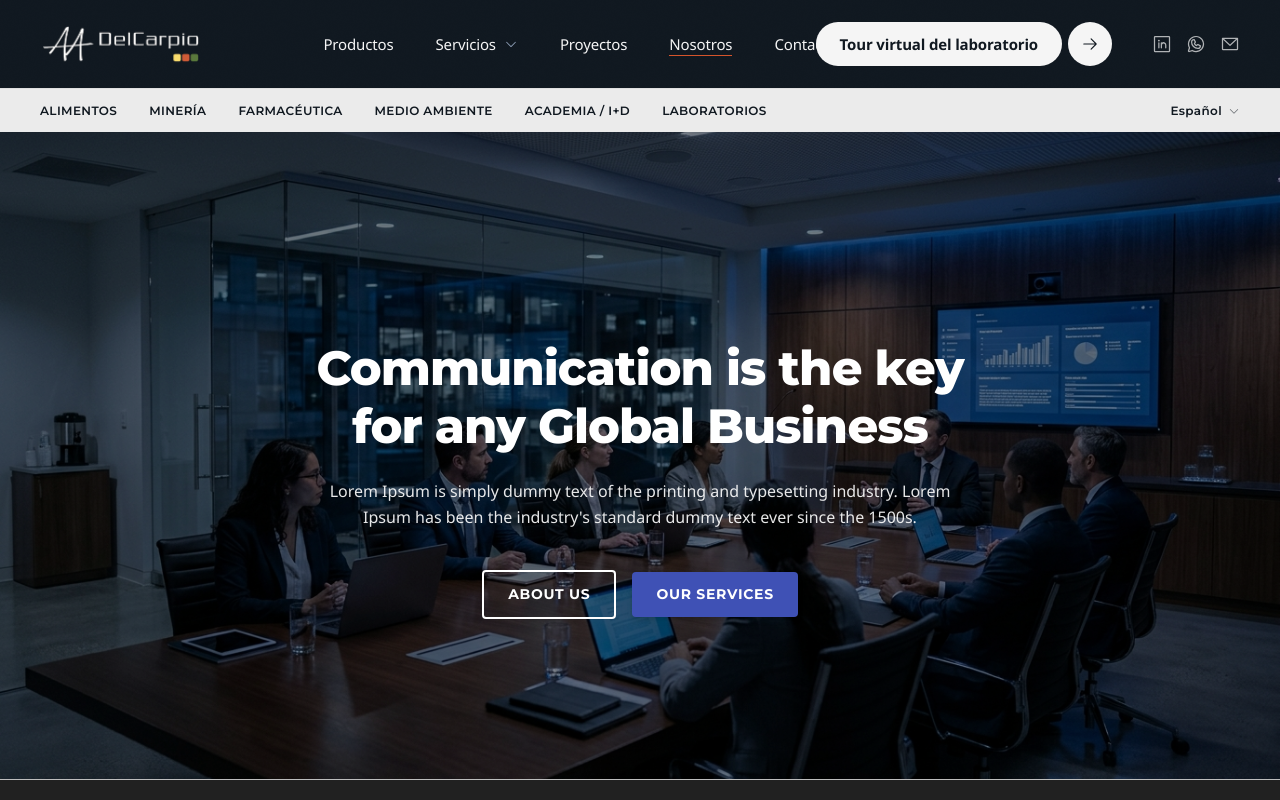
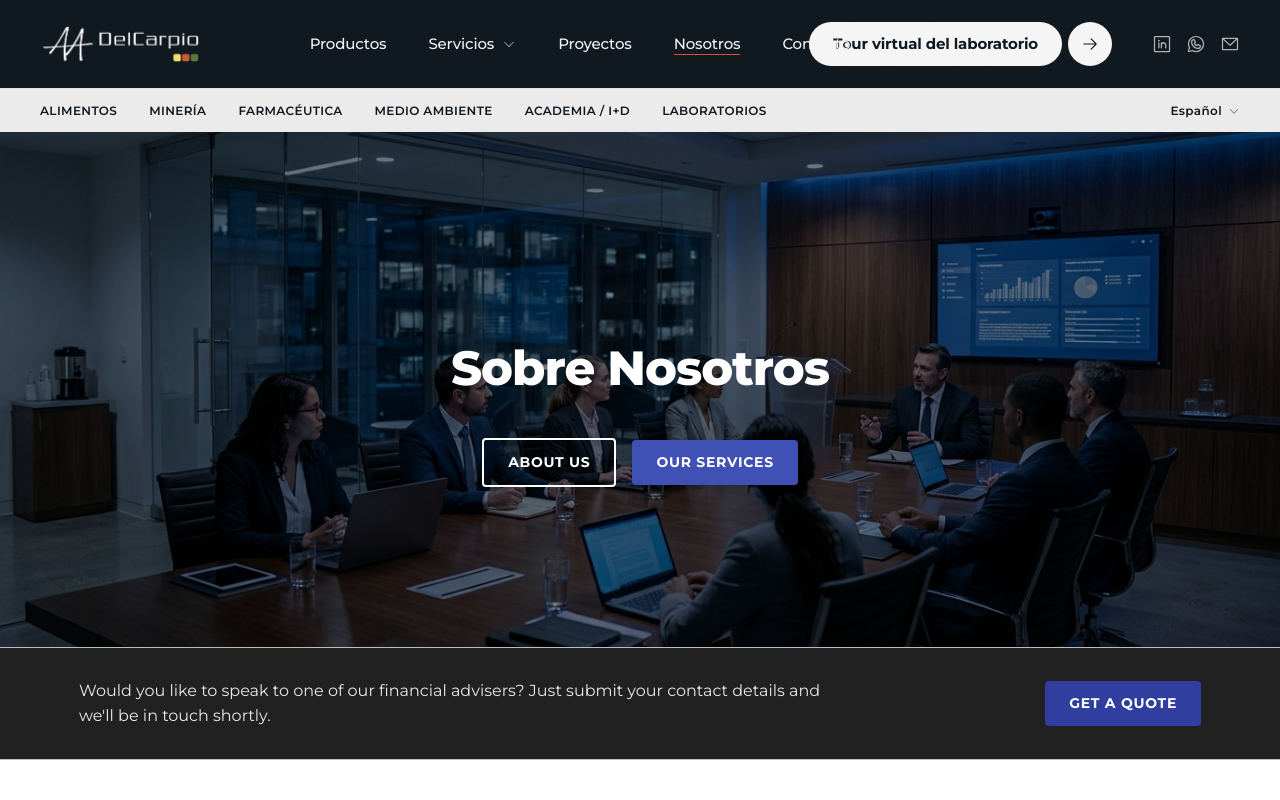
Before and after one commit to delcarpiohub/LandingPage, a Next.js app: page /nosotros in a window 1280 px wide. Shown: the top 800 px of the page. Built offline with nearby package versions, Linux system fonts and the light colour scheme.

Commit message:
style: cambia fuente de pagina nosotros a Montserrat

```diff
--- a/src/app/nosotros/page.tsx
+++ b/src/app/nosotros/page.tsx
@@ -91,7 +91,7 @@ export default function NosotrosPage() {
   return (
     <div
       className="min-h-dvh bg-white text-[#212121] selection:bg-[#C5CAE9] selection:text-[#303F9F]"
-      style={{ fontFamily: "'Segoe UI', Roboto, Helvetica, Arial, sans-serif" }}
+      style={{ fontFamily: "var(--font-montserrat), sans-serif" }}
     >
       {/* Hidden tag for sekret verification */}
       <span className="sr-only">nano banana pro</span>
@@ -119,10 +119,9 @@ export default function NosotrosPage() {
                 className="text-4xl font-bold tracking-tight sm:text-5xl lg:text-[48px] leading-[1.2] max-w-4xl mx-auto"
                 style={{ color: "#FFFFFF" }}
               >
-                Communication is the key for any Global Business
+                Sobre Nosotros
               </h1>
               <p className="mt-6 mx-auto max-w-2xl text-[16px] text-white/90 leading-[1.6]">
-                Lorem Ipsum is simply dummy text of the printing and typesetting industry. Lorem Ipsum has been the industry&apos;s standard dummy text ever since the 1500s.
               </p>
               <div className="mt-10 flex flex-col sm:flex-row items-center justify-center gap-4">
                 <a
```
Also changed, not shown: .agent-log/sessions.md.
